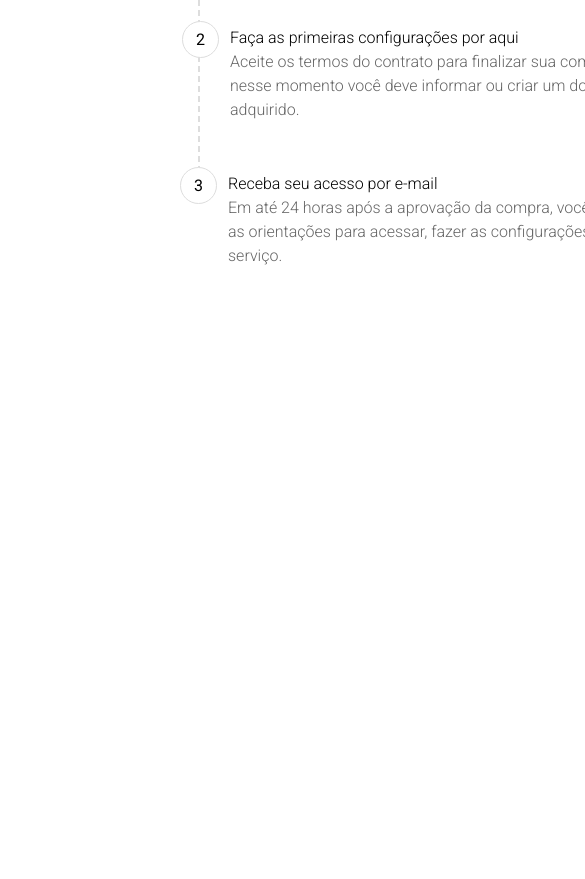
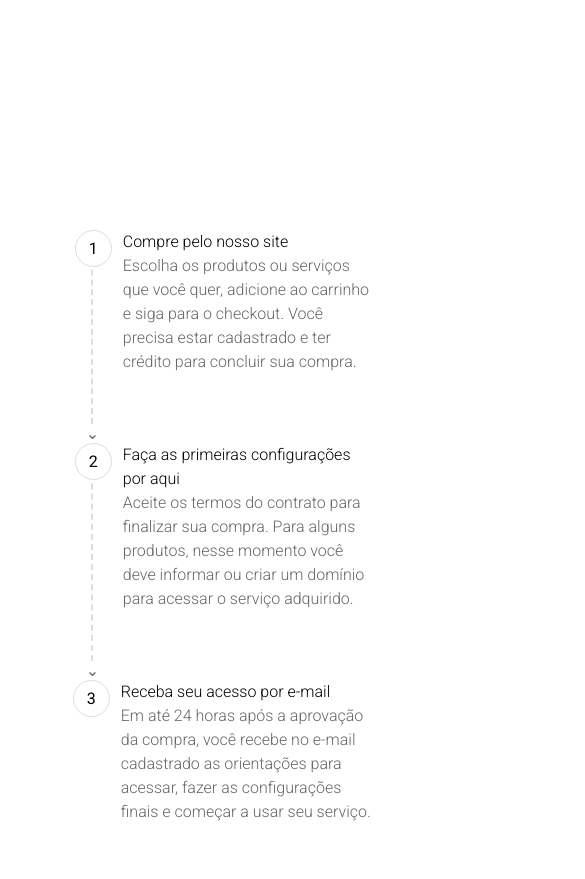
Before and after one commit to JasonLuis/componente_portal_vivo, a plain HTML site: page index.html in a window 390 px wide. Shown: the part 135-1014 px from the top of the page, 585 px wide, since content can reach past the window. Before the commit the page ends 844 px from the top, so only its background shows below. Drawn offline with Linux system fonts and the light colour scheme.

Commit message:
fix: add css responsive

```diff
--- a/index.html
+++ b/index.html
@@ -26,14 +26,14 @@
                         <p class="description">Escolha os produtos ou serviços que você quer, adicione ao carrinho e siga para o checkout. Você precisa estar cadastrado e ter crédito para concluir sua compra.
                         </p>
                     </li>
+                    <span>&#8964;</span>
                     <li class="rb-item" ng-repeat="itembx">
                         <div class="title">
                             Faça as primeiras configurações por aqui
                         </div>
                         <p class="description">Aceite os termos do contrato para finalizar sua compra. Para alguns produtos, nesse momento você deve informar ou criar um domínio para acessar o serviço adquirido.</p>
-
                     </li>
-
+                    <span>&#8964;</span>
                     <li class="rb-item" ng-repeat="itembx">
                         <div class="title">
                             Receba seu acesso por e-mail
--- a/style.css
+++ b/style.css
@@ -51,6 +51,7 @@
     margin: auto;
     margin-left: 3px;
     min-height: 50px;
+    max-width: 568px;
     border-left: 2px dashed #ddd;
     padding: 0 0 50px 30px;
     position: relative;
@@ -61,7 +62,7 @@
   .rb-container ul.rb li::before {
     position: absolute;
     left: -18px;
-    top: -5px;
+    top: 0px;
     content: counter(myIndex);
     text-align: center;
     border: 1px solid #ddd;
@@ -79,14 +80,38 @@
     font-size: 16px;
     line-height: 24px;
     position: relative;
-    width: 100vw;
+    width: 100%;
   }
-
+  ul.rb span {
+    color: #666666;
+    margin-left: -2px;
+    font-weight: 300;
+  }
   ul.rb li .description {
     color: #666666;
-    width: 568px;
+    width: 100%;
+    min-width: 250px;
     font-weight: 300;
     font-size: 16px;
     line-height: 24px;
   }
 /*  */
+
+@media (max-width: 576px) {
+  .container {
+    width: 100vw;
+    margin-top: 10px;
+    display: block;
+  }
+
+
+
+  .rb-container {
+    margin-left: 50%;
+  }
+
+  .info p {
+    width: 100%;
+    margin: 0 auto;
+  }
+}
```
